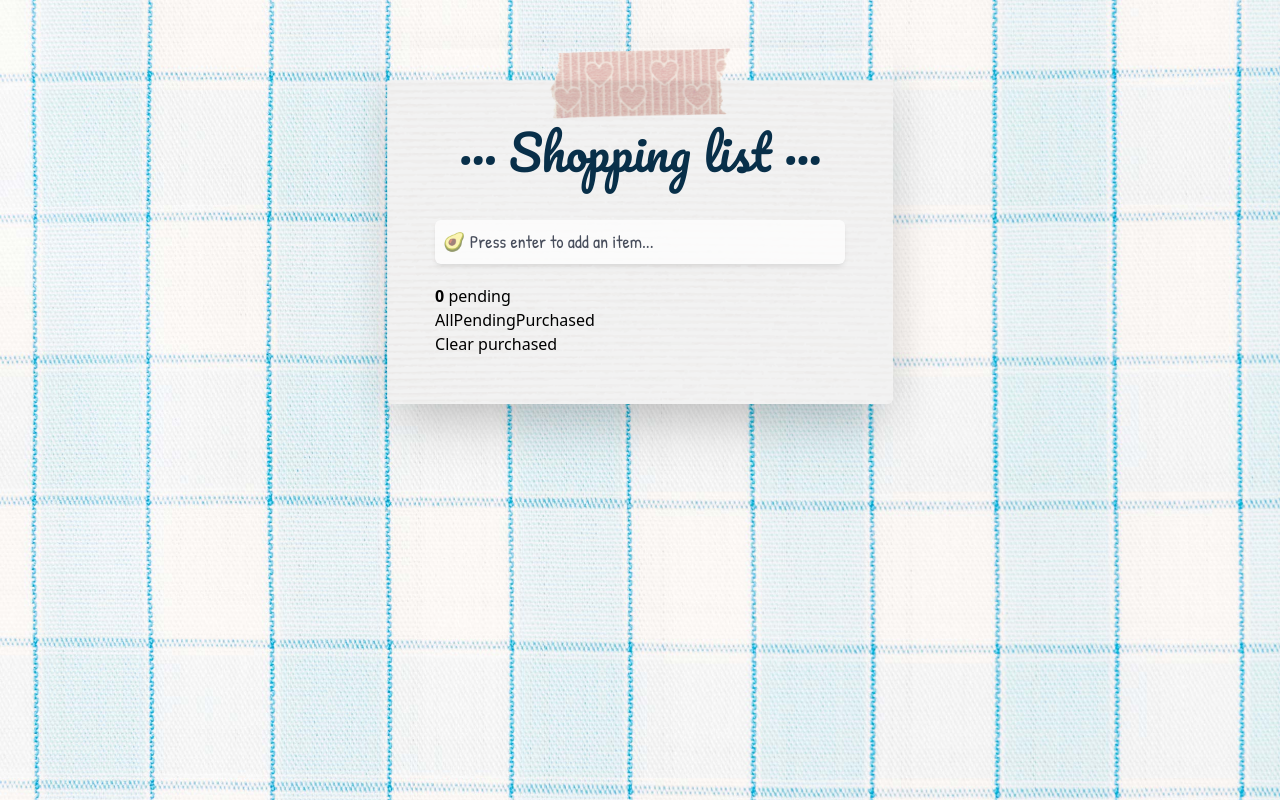
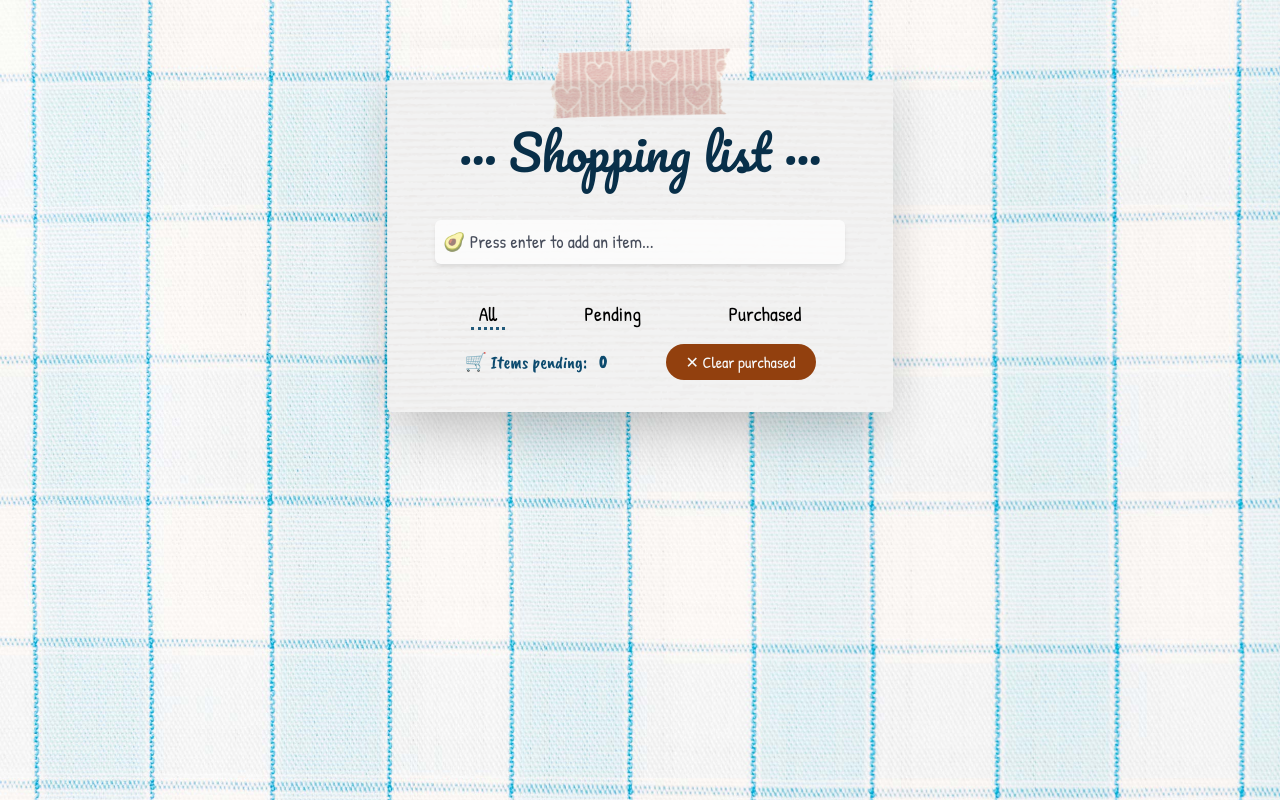
Before and after one commit to sofiajimglez/shopping-list-app, a website built with Vite: page index.html in a window 1280 px wide. Built offline with nearby package versions, Linux system fonts and the light colour scheme.

Commit message:
feat: styles filters and clear button

```diff
--- a/index.html
+++ b/index.html
@@ -10,7 +10,7 @@
 
 <body class="bg-tartan bg-cover bg-fixed bg-left-top">
   <div id="app" class="flex flex-col items-center justify-center my-12">
-    <section class="todoapp bg-paper bg-cover bg-top p-12 rounded-md shadow-2xl">
+    <section class="todoapp bg-paper bg-cover bg-top px-12 pt-12 pb-5 rounded-md shadow-2xl">
       <header class="header">
         <h1 class="text-5xl my-8 mx-6 font-pacifico text-center text-sky-950">··· Shopping list ···</h1>
         <input id="new-todo-input" class="new-todo w-full shadow-md mb-5 mt-3 p-2 rounded-md opacity-75 font-caveat text-xl placeholder:font-patrick placeholder:text-slate-900 placeholder:text-lg" placeholder="🥑 Press enter to add an item...">
@@ -23,13 +23,15 @@
       </section>
 
       <footer class="footer">
-        <span class="todo-count"><strong id="pending-count">0</strong> pending</span>
-        <ul class="filters flex flex-row">
-          <li><a class="selected filter" class="selected" href="#/">All</a></li>
-          <li><a class="filter" href="#/active">Pending</a></li>
-          <li><a class="filter" href="#/purchased">Purchased</a></li>
+        <ul class="filters flex flex-row justify-around my-4 font-patrick text-xl">
+          <li><a class="selected filter px-2" href="/#">All</a></li>
+          <li><a class="filter px-2" href="#/active">Pending</a></li>
+          <li><a class="filter px-2" href="#/purchased">Purchased</a></li>
         </ul>
-        <button class="clear-purchased">Clear purchased</button>
+        <div class="flex flex-row justify-around align-baseline my-3">
+          <p class="todo-count py-1 font-caveat text-lg text-sky-900">🛒 Items pending: <strong id="pending-count" class="ms-2">0</strong></p>
+          <button class="clear-purchased font-patrick text-slate-50 bg-amber-800 py-1 px-5 rounded-full hover:bg-amber-900 hover:shadow-md hover:translate-y-1">✕ Clear purchased</button>
+        </div>
       </footer>
     </section>
   </div>
--- a/src/todos/use-cases/createTodoHTML.js
+++ b/src/todos/use-cases/createTodoHTML.js
@@ -10,7 +10,7 @@ export const createTodoHTML = (todo) => {
   const { done, description, id } = todo;
 
   const html = `<div class="view">
-      <input class="toggle" type="checkbox" ${done ? 'checked' : ''}>
+      <input class="toggle relative appearance-none w-4 h-4 border-2 border-sky-900 opacity-85 rounded-sm bg-slate-50 focus:outline-none  checked:after:content-['✓'] checked:after:absolute checked:after:-top-2 checked:after:font-semibold hover:ring hover:ring-sky-200" type="checkbox" ${done ? 'checked' : ''}>
       <label class="cursor-pointer my-3 font-caveat text-2xl text-sky-900 ms-2 ${done ? 'line-through decoration-2 decoration-sky-950' : ''}">${description}</label>
       <button class="destroy ms-1 text-orange-800 font-bold opacity-25 hover:opacity-100">✕</button>
     </div>`;
--- a/style.css
+++ b/style.css
@@ -13,3 +13,7 @@ body {
 	margin: 0;
 	padding: 0;
 }
+
+.selected {
+	border-bottom: 3px dotted rgba(12, 74, 110, .9);
+}
```
